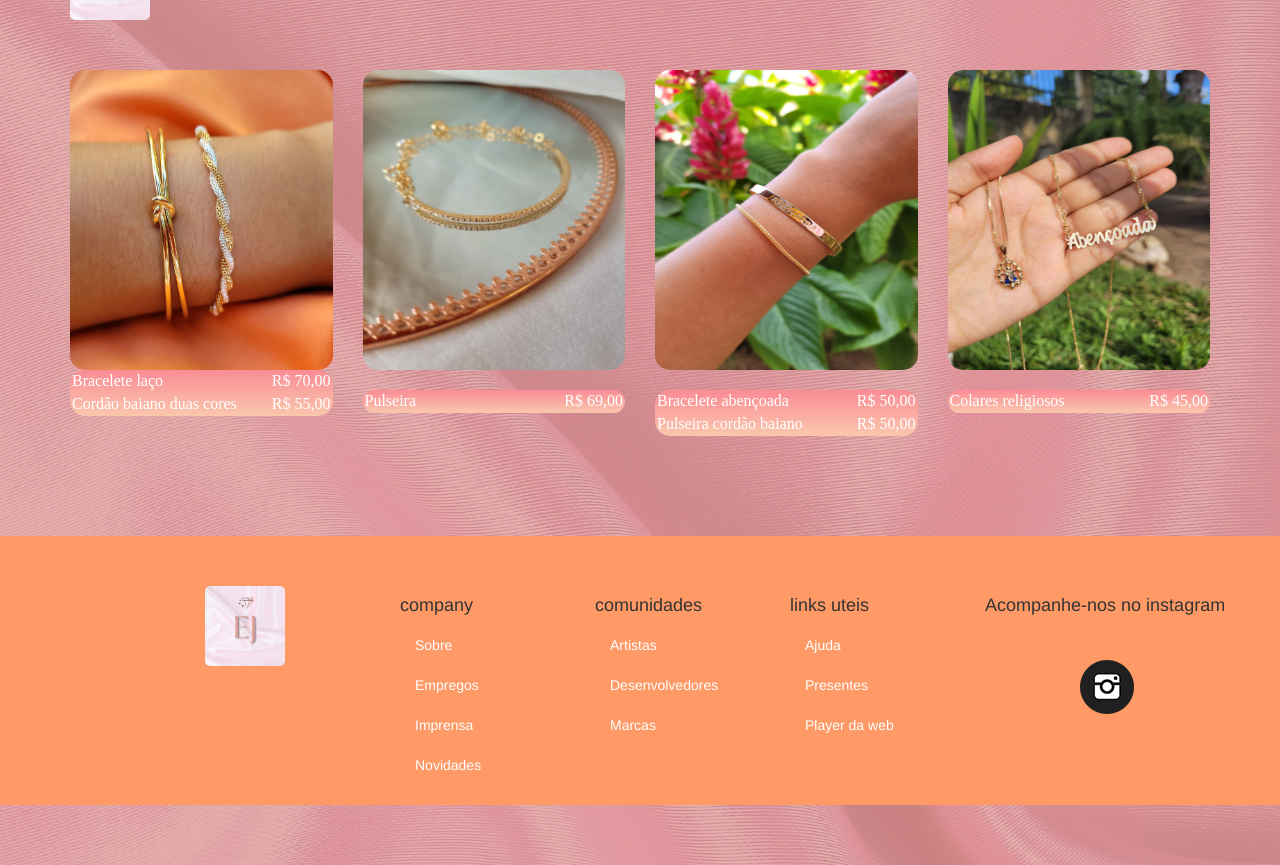
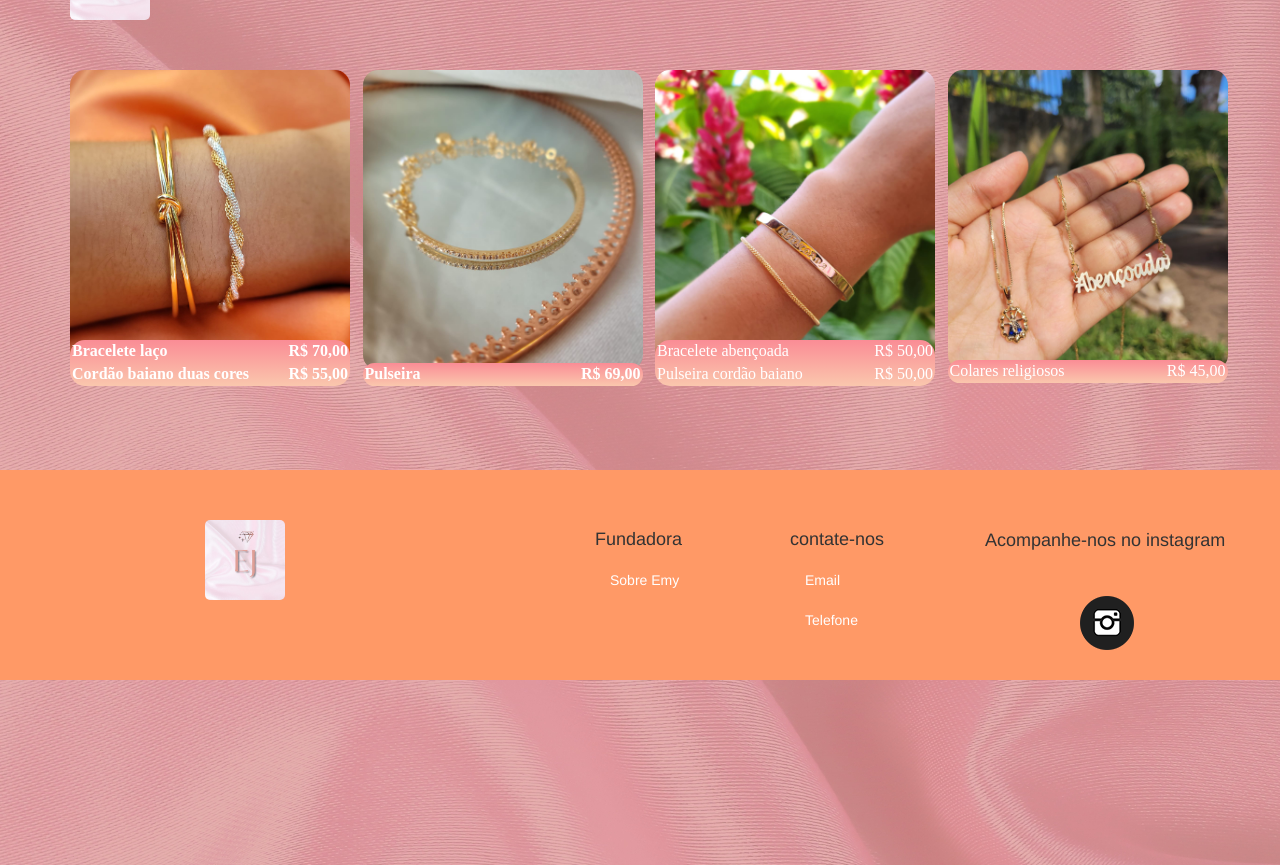
Before and after one commit to MarcosStark/EmyJoias, a PHP site: page /folheados.php in a window 1280 px wide. Shown: the part 80-945 px from the top of the page. Run offline with PHP 8.4, Linux system fonts and the light colour scheme; some libraries are stand-ins or nearby versions.

Commit message:
Update folheados.php

```diff
--- a/projeto-emyjoiasBD/folheados.php
+++ b/projeto-emyjoiasBD/folheados.php
@@ -7,8 +7,6 @@
 
     <title>Emy Joias</title>
     <link rel="icon" href="imagens/favicon.png">
-
-    <!-- Bootstrap -->
     <link href="bootstrap/css/bootstrap.min.css" rel="stylesheet">
     <link href="estilo.css" rel="stylesheet">
   </head>
@@ -51,7 +49,7 @@
               </ul>
             </li>
 
-            <li><a href="folheados.php">Folheados</a></li>
+            <li><a href="">Folheados</a></li>
             <li class="divisor" role="separator"></li>
             <li><a href="sobre.php">Sobre Emy</a></li>
 
@@ -65,43 +63,39 @@
     <section id="apresentacao">
       <div class="container">
         <div class="row">
-
             <div class="col-md-3">
-              <img src="imagens/carrosel1.jpeg" class="img-responsive img-joias">
-               <div>
+               <div id="carrosel1">
                   <table width="100%" class="p-joias">
                     <tr>
-                    <td colspan="2">Bracelete laço</td>
-                    <td class="preco">R$ 70,00</td>
+                      <td colspan="2"><strong>Bracelete laço</strong></td>
+                      <td class="preco"><strong>R$ 70,00</strong></td>
                     </tr>
                     <tr>
-                  <td colspan="2">Cordão baiano duas cores</td>
-                  <td class="preco">R$ 55,00</td>
+                      <td colspan="2"><strong>Cordão baiano duas cores</strong></td>
+                      <td class="preco"><strong>R$ 55,00</strong></td>
                     </tr>
                   </table>
                </div>
             </div>
 
             <div class="col-md-3">
-              <img src="imagens/carrosel2.jpeg" class="img-responsive img-joias">
-              <div>
+              <div id="carrosel2">
                 <table width="100%" class="p-joias">
                 <tr>
-                  <td colspan="2">Pulseira</td><br>
-                  <td class="preco">R$ 69,00</td>
+                  <td colspan="2"><strong>Pulseira</strong></td>
+                  <td class="preco"><strong>R$ 69,00</strong></td>
                 </tr>
                 </table>
                </div>
             </div>
 
             <div class="col-md-3">
-              <img src="imagens/carrosel3.jpeg" class="img-responsive img-joias">
-              <div>
+              <div id="carrosel3">
                 <table width="100%" class="p-joias">
                 <tr>
                   <td colspan="2">Bracelete abençoada</td>
                   <td class="preco">R$ 50,00</td>
-                </tr><br>
+                </tr>
                 <tr>
                   <td colspan="2">Pulseira cordão baiano</td>
                   <td class="preco">R$ 50,00</td>
@@ -109,14 +103,14 @@
                 </table>
                </div>
             </div>
+
             <div class="col-md-3">
-              <img src="imagens/carrosel4.jpeg" class="img-responsive img-joias">
-              <div>
+              <div id="carrosel4">
                 <table width="100%" class="p-joias">
                 <tr>
                   <td colspan="2">Colares religiosos</td>
                   <td class="preco">R$ 45,00</td>
-                </tr><br>
+                </tr>
                 </table>
                </div>
             </div>
@@ -129,37 +123,29 @@
     <footer id="rodape">
             <div class="container">
                 <div class="row">
-
                     <div class="col-md-2">
                         <span class="img-logo">Emy Joias</span>
                     </div>
 
                     <div class="col-md-2">
-            <h4>company</h4>
+                    </div>
+
+                    <div class="col-md-2">
+                        <h4>Fundadora</h4>
                         <ul class="nav">
-              <li><a href="">Sobre</a></li>
-              <li><a href="">Empregos</a></li>
-              <li><a href="">Imprensa</a></li>
-              <li><a href="">Novidades</a></li>
+                            <li><a href="sobre.php">Sobre Emy</a></li>
                         </ul>
                     </div>
 
                     <div class="col-md-2">
-            <h4>comunidades</h4>
+                        <h4>contate-nos</h4>
                         <ul class="nav">
-              <li><a href="">Artistas</a></li>
-              <li><a href="">Desenvolvedores</a></li>
-              <li><a href="">Marcas</a></li>
+                            <li id="email"><a href="" onclick="start()">Email</a></li>
+                            <li id="telefone"><a href="" onclick="start()">Telefone</a></li>
                         </ul>
                     </div>
 
                     <div class="col-md-2">
-            <h4>links uteis</h4>
-            <ul class="nav">
-              <li><a href="">Ajuda</a></li>
-              <li><a href="">Presentes</a></li>
-              <li><a href="">Player da web</a></li>
-            </ul>
                     </div>
 
                     <div class="col-md-4">
@@ -168,12 +154,15 @@
                             <li class="item-rede-social"><a href="https://www.instagram.com/_emyjoias/?hl=bg"><img src="imagens/instagram.png"></a></li>
                         </ul>
                     </div>
-        </div><!-- /row -->
-      </div>
+                </div><!--/row -->
+            </div><!--/container -->
         </footer>
+
 
     <script src="https://ajax.googleapis.com/ajax/libs/jquery/1.11.3/jquery.min.js"></script>
 
     <script src="bootstrap/js/bootstrap.min.js"></script>
+
+    <script language="javascript" src="emyjs.js"></script>
   </body>
 </html>
```
Lines whose indentation alone changed are shown as unchanged.
